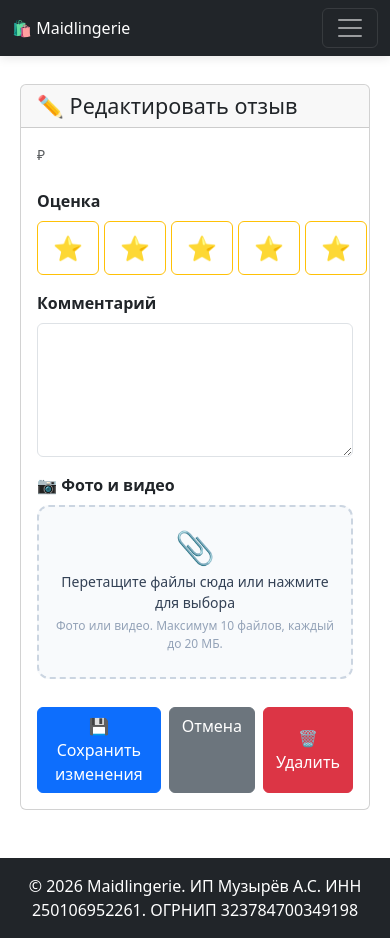
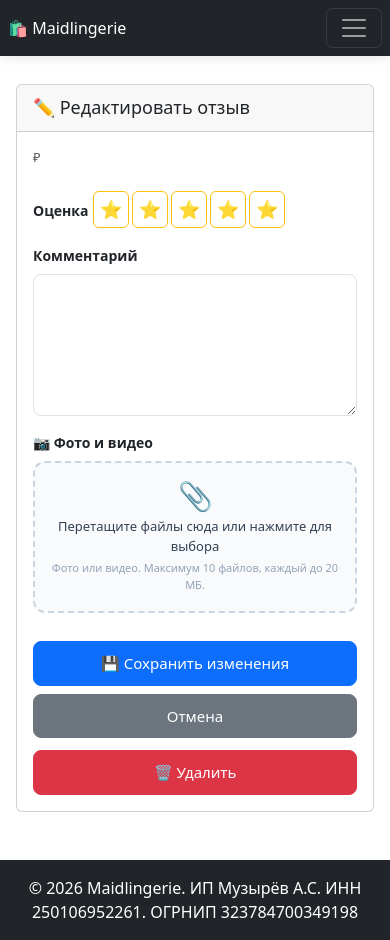
Before and after one commit to saniamu1981/my_shop, a Django app: template templates/products/edit_review.html in a window 390 px wide. Run offline with Django 4.2, Linux system fonts and the light colour scheme; the template is opened without the code that fills it, so the values that code supplies are empty.

Commit message:
мобильная адаптация редактирования отзывов

```diff
--- a/templates/products/edit_review.html
+++ b/templates/products/edit_review.html
@@ -3,18 +3,18 @@
 {% block content %}
 <div class="container">
     <div class="row justify-content-center">
-        <div class="col-md-8">
+        <div class="col-12 col-md-8">
             <div class="card">
                 <div class="card-header">
                     <h4 class="mb-0">✏️ Редактировать отзыв</h4>
                 </div>
                 <div class="card-body">
-                    <div class="d-flex align-items-center mb-4">
+                    <div class="d-flex align-items-center mb-4 review-product-header">
                         {% if product.image %}
                             <img src="{{ product.image.url }}" alt="{{ product.name }}"
-                                 style="width: 60px; height: 60px; object-fit: cover; border-radius: 8px; margin-right: 15px;">
+                                 class="review-product-img">
                         {% endif %}
-                        <div>
+                        <div class="review-product-info">
                             <h5 class="mb-0">{{ product.name }}</h5>
                             <p class="text-muted small mb-0">{{ product.price }} ₽</p>
                         </div>
@@ -50,9 +50,9 @@
                         {% if review.media.all %}
                         <div class="mb-3">
                             <label class="form-label fw-bold">Прикреплённые файлы</label>
-                            <div class="d-flex flex-wrap gap-2">
+                            <div class="d-flex flex-wrap gap-2 review-media-list">
                                 {% for m in review.media.all %}
-                                    <div class="position-relative" style="width: 100px; height: 100px;">
+                                    <div class="position-relative review-media-item">
                                         {% if m.media_type == 'image' %}
                                             <img src="{{ m.image.url }}" alt="Фото отзыва"
                                                  style="width: 100%; height: 100%; object-fit: cover; border-radius: 8px;">
@@ -96,11 +96,11 @@
                             <div id="mediaPreview" class="media-preview-grid"></div>
                         </div>
 
-                        <div class="d-flex gap-2">
+                        <div class="d-flex flex-column flex-sm-row gap-2 mt-3 review-form-actions">
                             <button type="submit" class="btn btn-primary">💾 Сохранить изменения</button>
                             <a href="{% url 'products:product_detail' category_slug=product.category.slug product_slug=product.slug %}"
                                class="btn btn-secondary">Отмена</a>
-                            <button type="button" class="btn btn-danger ms-auto"
+                            <button type="button" class="btn btn-danger review-delete-btn"
                                     onclick="if(confirm('Вы уверены, что хотите удалить отзыв?')){
                                         document.getElementById('delete-form').submit();
                                     }">
@@ -193,5 +193,160 @@ function initEditRatingStars() {
     background: #ffed4a;
     border-color: #ffed4a;
 }
+
+
+/* ============ СУЩЕСТВУЮЩИЕ МЕДИА ============ */
+.review-media-list {
+    /* для десктопа — размер задаётся в inline-стиле, здесь только контейнер */
+}
+.review-media-item {
+    width: 100px;
+    height: 100px;
+    position: relative;
+}
+.review-media-item img,
+.review-media-item video {
+    width: 100%;
+    height: 100%;
+    object-fit: cover;
+    border-radius: 8px;
+    display: block;
+}
+
+/* Кнопка удаления на медиа */
+.review-media-item .btn {
+    padding: 2px 6px;
+    font-size: 11px;
+    line-height: 1;
+}
+
+/* ============ МОБИЛЬНАЯ АДАПТАЦИЯ РЕДАКТИРОВАНИЯ ОТЗЫВА ============ */
+
+@media (max-width: 767.98px) {
+    /* Контейнер — без лишних отступов */
+    .container {
+        padding-left: 8px;
+        padding-right: 8px;
+    }
+
+    /* Шапка карточки */
+    .card-header {
+        padding: 12px 16px !important;
+    }
+    .card-header h4 {
+        font-size: 18px !important;
+    }
+
+    /* Тело карточки — компактнее */
+    .card-body {
+        padding: 16px !important;
+    }
+
+    /* Шапка товара — картинка меньше */
+    .review-product-img {
+        width: 50px !important;
+        height: 50px !important;
+        object-fit: cover;
+        border-radius: 8px;
+        margin-right: 12px;
+        flex-shrink: 0;
+    }
+
+    .review-product-info {
+        flex: 1;
+        min-width: 0;
+    }
+
+    .review-product-info h5 {
+        font-size: 15px !important;
+        word-break: break-word;
+    }
+
+    .review-product-info p {
+        font-size: 13px;
+    }
+
+    /* Форма — поля крупные */
+    .form-control {
+        font-size: 16px !important;   /* важно для iOS, чтобы не зумило */
+        padding: 10px 12px;
+        border-radius: 8px;
+    }
+
+    .form-label {
+        font-size: 14px;
+    }
+
+    .mb-3 {
+        margin-bottom: 14px !important;
+    }
+
+    /* Звёзды — компактнее, чтобы 5 помещались */
+    .rating-stars .btn {
+        font-size: 20px !important;
+        padding: 5px 8px !important;
+        min-width: 40px !important;
+    }
+
+    /* Зона загрузки файлов */
+    .media-upload-zone {
+        padding: 18px 12px !important;
+    }
+
+    .media-upload-icon {
+        font-size: 28px !important;
+    }
+
+    .media-upload-title {
+        font-size: 13px !important;
+    }
+
+    .media-upload-hint {
+        font-size: 11px !important;
+    }
+
+    /* Существующие медиа — компактнее */
+    .review-media-item {
+        width: 80px !important;
+        height: 80px !important;
+    }
+
+    /* Превью новых файлов — компактнее */
+    .media-preview-item {
+        width: 80px !important;
+        height: 80px !important;
+    }
+
+    /* Кнопки формы — на всю ширину */
+    .review-form-actions .btn {
+        width: 100%;
+        padding: 10px 14px;
+        font-size: 15px;
+        border-radius: 8px;
+    }
+
+    /* Кнопка «Удалить» — красная рамка, чтобы отличалась */
+    .review-delete-btn {
+        margin-top: 4px;
+    }
+}
+
+@media (max-width: 400px) {
+    /* Очень узкие экраны */
+    .rating-stars .btn {
+        font-size: 18px !important;
+        padding: 4px 6px !important;
+        min-width: 36px !important;
+    }
+    .rating-stars {
+        gap: 3px !important;
+    }
+
+    .review-media-item,
+    .media-preview-item {
+        width: 70px !important;
+        height: 70px !important;
+    }
+}
 </style>
 {% endblock %}
```
